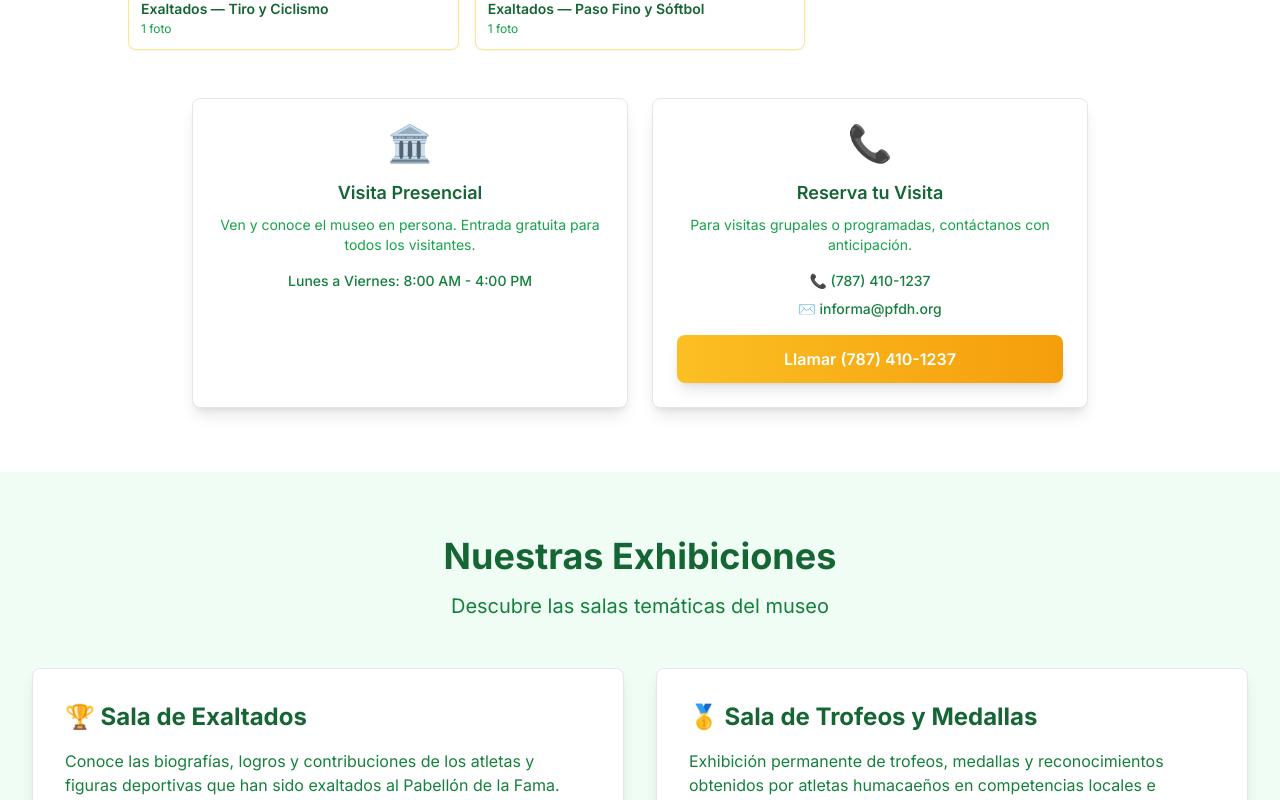
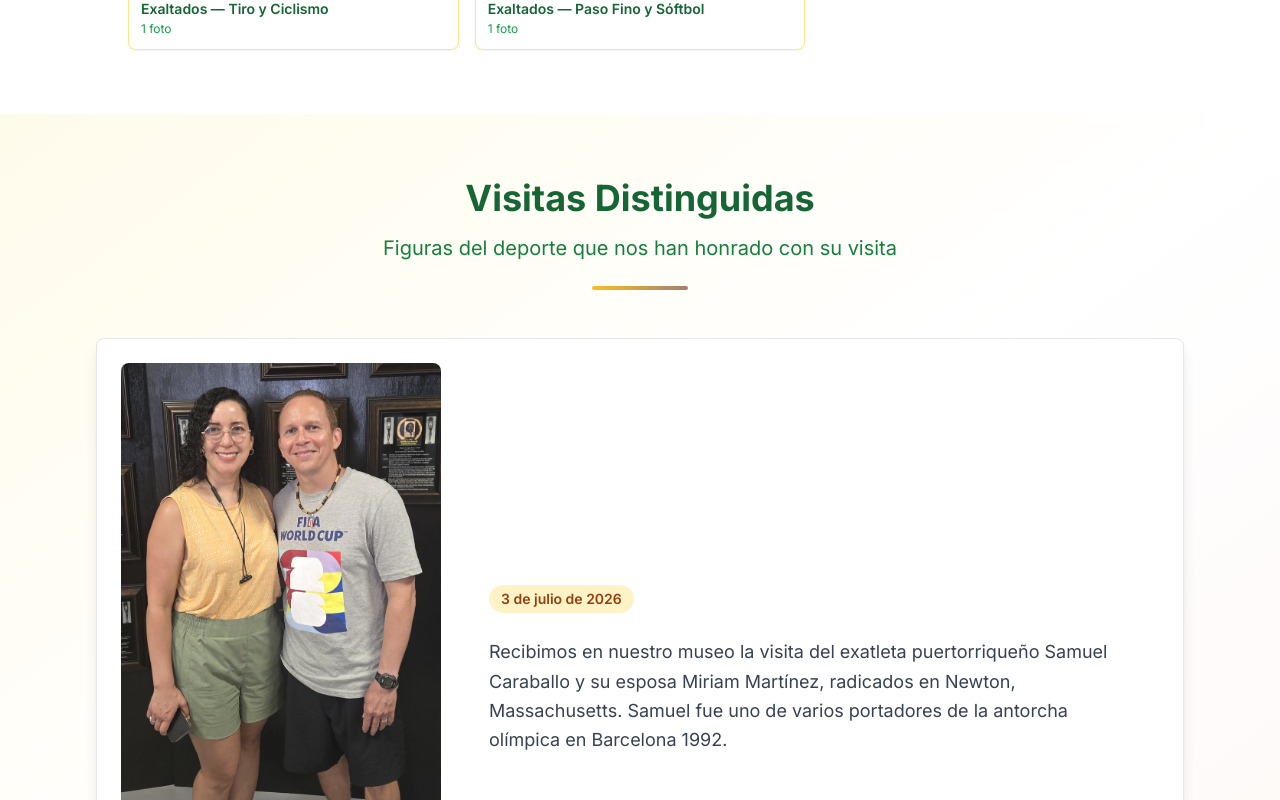
Before and after one commit to temiban013/pabellon-fama, a Next.js app: page /museo in a window 1280 px wide. Shown: the part 6640-7440 px from the top of the page. Built offline with nearby package versions, Linux system fonts and the light colour scheme; no server answers.

Commit message:
feat(museo): add sección "Visitas Distinguidas" — visita de Samuel Caraballo

```diff
--- a/next.config.ts
+++ b/next.config.ts
@@ -3,6 +3,9 @@ import type { NextConfig } from "next";
 const isDev = process.env.NODE_ENV === "development";
 
 const nextConfig: NextConfig = {
+  // Permitir acceso al dev server desde dispositivos en la red local (ej. pruebas en Android)
+  allowedDevOrigins: ["192.168.12.*"],
+
   // Imágenes optimizadas
   images: {
     formats: ["image/webp", "image/avif"],
--- a/src/app/museo/page.tsx
+++ b/src/app/museo/page.tsx
@@ -2,6 +2,7 @@ import type { Metadata, Viewport } from "next";
 import Link from "next/link";
 import { GoogleMapClient } from "@/components/ui/GoogleMapClient";
 import { VirtualTour } from "@/components/museo/VirtualTour";
+import { VisitasDistinguidas } from "@/components/museo/VisitasDistinguidas";
 import { generateMetadata, seoConfigs, generateJsonLd, generateBreadcrumbs } from "@/lib/seo";
 
 export const metadata: Metadata = generateMetadata({
@@ -231,46 +232,12 @@ export default function MuseoPage() {
           </div>
 
           {/* Recorrido virtual 360° interactivo */}
-          <div className="mb-12">
-            <VirtualTour />
-          </div>
-
-          {/* Opciones de visita */}
-          <div className="grid grid-cols-1 md:grid-cols-2 gap-6 max-w-4xl mx-auto">
-            <div className="card-pabellon p-6 text-center">
-              <div className="text-4xl mb-4">🏛️</div>
-              <h3 className="text-lg font-semibold text-pabellon-green-800 mb-2">
-                Visita Presencial
-              </h3>
-              <p className="text-sm text-pabellon-green-600 mb-4">
-                Ven y conoce el museo en persona. Entrada gratuita para todos los visitantes.
-              </p>
-              <p className="text-sm text-pabellon-green-700 font-medium">
-                Lunes a Viernes: 8:00 AM - 4:00 PM
-              </p>
-            </div>
-
-            <div className="card-pabellon p-6 text-center">
-              <div className="text-4xl mb-4">📞</div>
-              <h3 className="text-lg font-semibold text-pabellon-green-800 mb-2">
-                Reserva tu Visita
-              </h3>
-              <p className="text-sm text-pabellon-green-600 mb-4">
-                Para visitas grupales o programadas, contáctanos con anticipación.
-              </p>
-              <p className="text-sm text-pabellon-green-700 font-medium mb-2">
-                📞 (787) 410-1237
-              </p>
-              <p className="text-sm text-pabellon-green-700 font-medium mb-4">
-                ✉️ informa@pfdh.org
-              </p>
-              <a href="tel:787-410-1237" className="btn-pabellon w-full inline-block text-center">
-                Llamar (787) 410-1237
-              </a>
-            </div>
-          </div>
+          <VirtualTour />
         </div>
       </section>
+
+      {/* Visitas Distinguidas Section */}
+      <VisitasDistinguidas />
 
       {/* Exhibiciones Section */}
       <section id="exhibiciones" className="py-16 bg-pabellon-green-50">
--- /dev/null
+++ b/src/components/museo/VisitasDistinguidas.tsx
@@ -0,0 +1,53 @@
+import Image from "next/image";
+import { visitas } from "@/data/visitas";
+
+export function VisitasDistinguidas() {
+  if (visitas.length === 0) return null;
+
+  return (
+    <section id="visitas" className="py-16 bg-gradient-to-br from-pabellon-gold-50 via-white to-pabellon-brown-50">
+      <div className="max-w-6xl mx-auto px-4 sm:px-6 lg:px-8">
+        <div className="text-center mb-12">
+          <h2 className="text-3xl lg:text-4xl font-bold text-pabellon-green-800 mb-4">
+            Visitas Distinguidas
+          </h2>
+          <p className="text-xl text-pabellon-green-700 max-w-2xl mx-auto">
+            Figuras del deporte que nos han honrado con su visita
+          </p>
+          <div className="mt-6 flex justify-center">
+            <div className="w-24 h-1 bg-gradient-to-r from-pabellon-gold-400 to-pabellon-brown-600 rounded-full"></div>
+          </div>
+        </div>
+
+        <div className="space-y-8">
+          {visitas.map((visita) => (
+            <article
+              key={visita.id}
+              className="card-pabellon overflow-hidden lg:flex lg:items-center"
+            >
+              <div className="p-4 pb-0 lg:shrink-0 lg:p-6 lg:pr-0 lg:pb-6">
+                <div className="relative mx-auto w-[300px] max-w-full aspect-[835/1600] overflow-hidden rounded-lg lg:w-80">
+                  <Image
+                    src={visita.src}
+                    alt={visita.alt}
+                    fill
+                    sizes="(max-width: 1024px) 300px, 320px"
+                    className="object-cover"
+                  />
+                </div>
+              </div>
+              <div className="p-8 lg:p-12 flex flex-col justify-center">
+                <span className="inline-block self-start px-3 py-1 bg-pabellon-gold-100 text-pabellon-gold-800 rounded-full text-sm font-semibold mb-6">
+                  {visita.fecha}
+                </span>
+                <p className="text-lg text-gray-700 leading-relaxed">
+                  {visita.caption}
+                </p>
+              </div>
+            </article>
+          ))}
+        </div>
+      </div>
+    </section>
+  );
+}
--- /dev/null
+++ b/src/data/visitas.ts
@@ -0,0 +1,26 @@
+/**
+ * Visitas Distinguidas al Museo Manuel Rivera Guevara
+ *
+ * Cada entrada representa la visita de una figura destacada al museo.
+ * Las fotos viven en /public/images/museo/visitas/ (verticales u
+ * horizontales, optimizadas a ~1600px en su lado mayor).
+ */
+
+export interface Visita {
+  id: string;
+  src: string;
+  alt: string;
+  caption: string;
+  fecha: string;
+}
+
+export const visitas: Visita[] = [
+  {
+    id: "samuel-caraballo-2026",
+    src: "/images/museo/visitas/2026-07-samuel-caraballo.jpg",
+    alt: "Samuel Caraballo y su esposa Miriam Martínez frente a las placas de Pista y Campo del museo",
+    caption:
+      "Recibimos en nuestro museo la visita del exatleta puertorriqueño Samuel Caraballo y su esposa Miriam Martínez, radicados en Newton, Massachusetts. Samuel fue uno de varios portadores de la antorcha olímpica en Barcelona 1992.",
+    fecha: "3 de julio de 2026",
+  },
+];
```
Also changed, not shown: public/images/museo/visitas/2026-07-samuel-caraballo.jpg (added), 1 other file (tests, documents, lock files or other folders).
